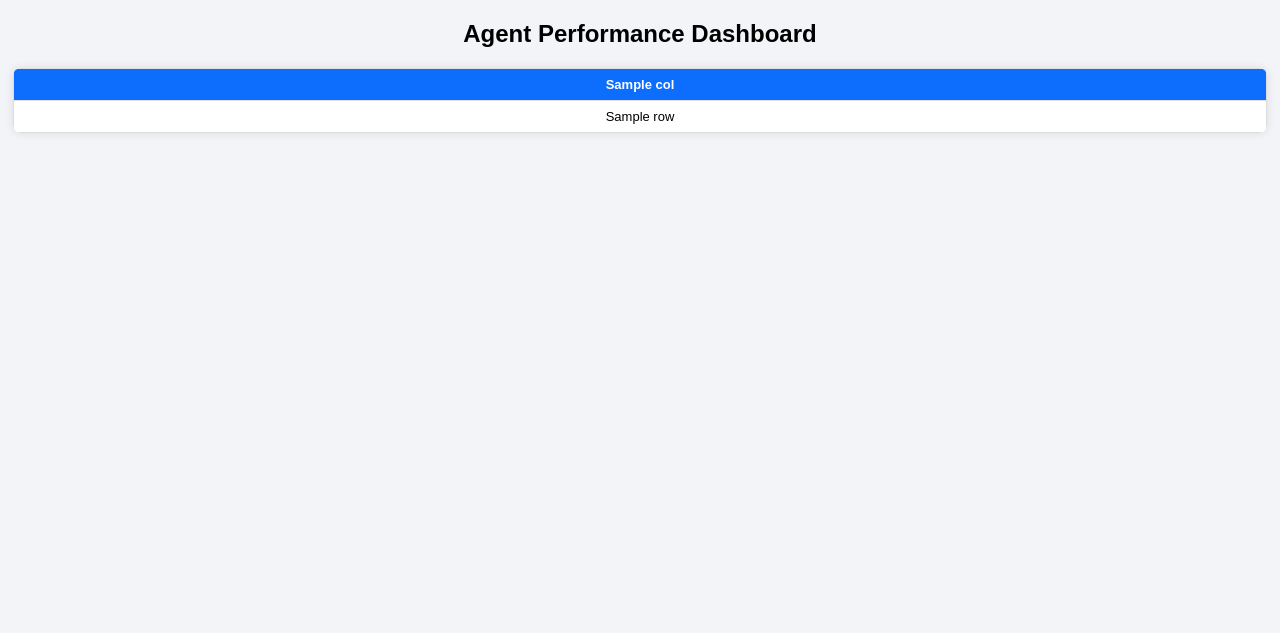
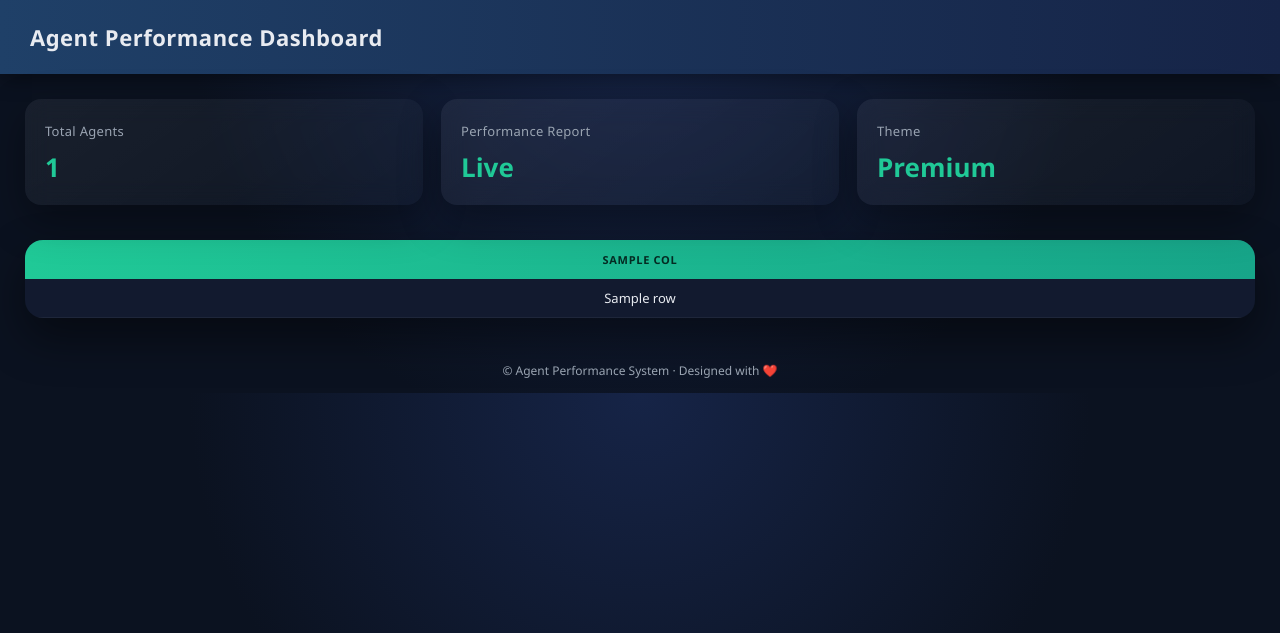
Before and after one commit to Viratmalakar/agent.performance.site, a Flask app: template templates/result.html in a window 1280 px wide. Shown: the top 633 px of the page. Run offline with Flask 3, Linux system fonts and the light colour scheme; the template is opened without the code that fills it: most values are stand-ins (such as "Sample title", 1, 10 or a date in 2020).

Commit message:
Update result.html

```diff
--- a/templates/result.html
+++ b/templates/result.html
@@ -2,67 +2,135 @@
 <html lang="en">
 <head>
 <meta charset="UTF-8">
-    <title>Agent Performance Result</title>
+<title>Agent Performance Dashboard</title>
 
 <style>
-        body {
-            font-family: Arial, sans-serif;
-            background: #f2f4f7;
-            margin: 0;
-            padding: 0;
+:root{
+    --bg:#0b1220;
+    --card:#121a2f;
+    --accent:#20c997;
+    --accent2:#f1c40f;
+    --text:#e8ebf1;
+    --muted:#9aa4b2;
 }
 
-        h2 {
-            text-align: center;
-            margin: 20px 0;
+*{
+    box-sizing:border-box;
 }
 
-        .table-container {
-            width: 98%;
-            margin: auto;
-            overflow-x: auto;
-            background: #ffffff;
-            border-radius: 8px;
-            box-shadow: 0 0 10px rgba(0,0,0,0.1);
+body{
+    margin:0;
+    font-family: "Segoe UI", system-ui, sans-serif;
+    background: radial-gradient(circle at top, #162447, #0b1220 60%);
+    color:var(--text);
 }
 
-        table {
-            border-collapse: collapse;
-            width: 100%;
-            min-width: 1200px;
+/* ---------- Header ---------- */
+.header{
+    padding:22px 30px;
+    font-size:22px;
+    font-weight:600;
+    letter-spacing:.5px;
+    background:linear-gradient(90deg, #1f4068, #162447);
+    box-shadow:0 4px 20px rgba(0,0,0,.4);
 }
 
-        th, td {
-            border: 1px solid #ddd;
-            padding: 8px;
-            text-align: center;
-            font-size: 13px;
-            white-space: nowrap;
+/* ---------- Stats Cards ---------- */
+.cards{
+    display:grid;
+    grid-template-columns:repeat(auto-fit, minmax(220px,1fr));
+    gap:18px;
+    padding:25px;
 }
 
-        th {
-            background-color: #0d6efd;
-            color: #ffffff;
-            position: sticky;
-            top: 0;
-            z-index: 2;
+.card{
+    background:linear-gradient(145deg, rgba(255,255,255,.06), rgba(255,255,255,.02));
+    backdrop-filter:blur(12px);
+    border-radius:16px;
+    padding:20px;
+    box-shadow:0 15px 40px rgba(0,0,0,.35);
 }
 
-        tr:nth-child(even) {
-            background-color: #f9f9f9;
+.card span{
+    color:var(--muted);
+    font-size:13px;
+    letter-spacing:.3px;
 }
 
-        tr:hover {
-            background-color: #eef3ff;
+.card h3{
+    margin:8px 0 0;
+    font-size:26px;
+    color:var(--accent);
+}
+
+/* ---------- Table ---------- */
+.table-wrap{
+    margin:10px 25px 30px;
+    background:var(--card);
+    border-radius:18px;
+    overflow:hidden;
+    box-shadow:0 20px 45px rgba(0,0,0,.45);
+}
+
+table{
+    width:100%;
+    border-collapse:collapse;
+    font-size:13px;
+}
+
+thead{
+    background:linear-gradient(90deg,#20c997,#17a589);
+}
+
+th{
+    padding:12px 10px;
+    text-transform:uppercase;
+    font-size:11px;
+    letter-spacing:.7px;
+    color:#052b23;
+}
+
+td{
+    padding:10px;
+    text-align:center;
+    border-bottom:1px solid rgba(255,255,255,.05);
+}
+
+tbody tr:hover{
+    background:rgba(32,201,151,.08);
+}
+
+/* ---------- Footer ---------- */
+.footer{
+    text-align:center;
+    padding:14px;
+    font-size:12px;
+    color:var(--muted);
 }
 </style>
 </head>
 
 <body>
 
-<h2>Agent Performance Dashboard</h2>
+<div class="header">Agent Performance Dashboard</div>
 
-<div class="table-container">
+<!-- Stats Cards (basic demo values) -->
+<div class="cards">
+    <div class="card">
+        <span>Total Agents</span>
+        <h3>{{ data|length }}</h3>
+    </div>
+    <div class="card">
+        <span>Performance Report</span>
+        <h3>Live</h3>
+    </div>
+    <div class="card">
+        <span>Theme</span>
+        <h3>Premium</h3>
+    </div>
+</div>
+
+<div class="table-wrap">
 <table>
     <thead>
         <tr>
@@ -71,7 +139,6 @@
             {% endfor %}
         </tr>
     </thead>
-
     <tbody>
         {% for row in data %}
         <tr>
@@ -84,5 +151,9 @@
 </table>
 </div>
 
+<div class="footer">
+    © Agent Performance System · Designed with ❤️
+</div>
+
 </body>
 </html>
```
Lines whose indentation alone changed are shown as unchanged.
